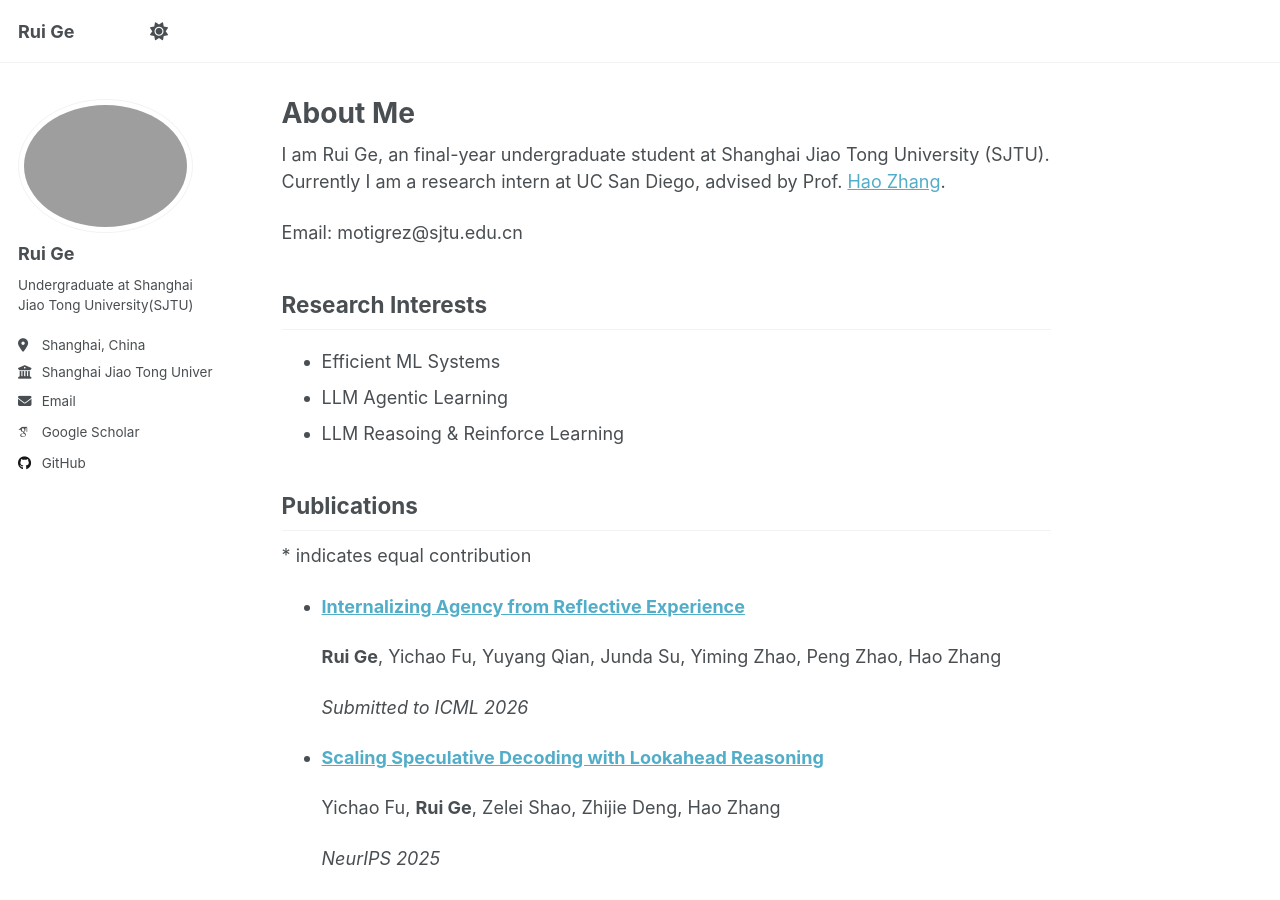
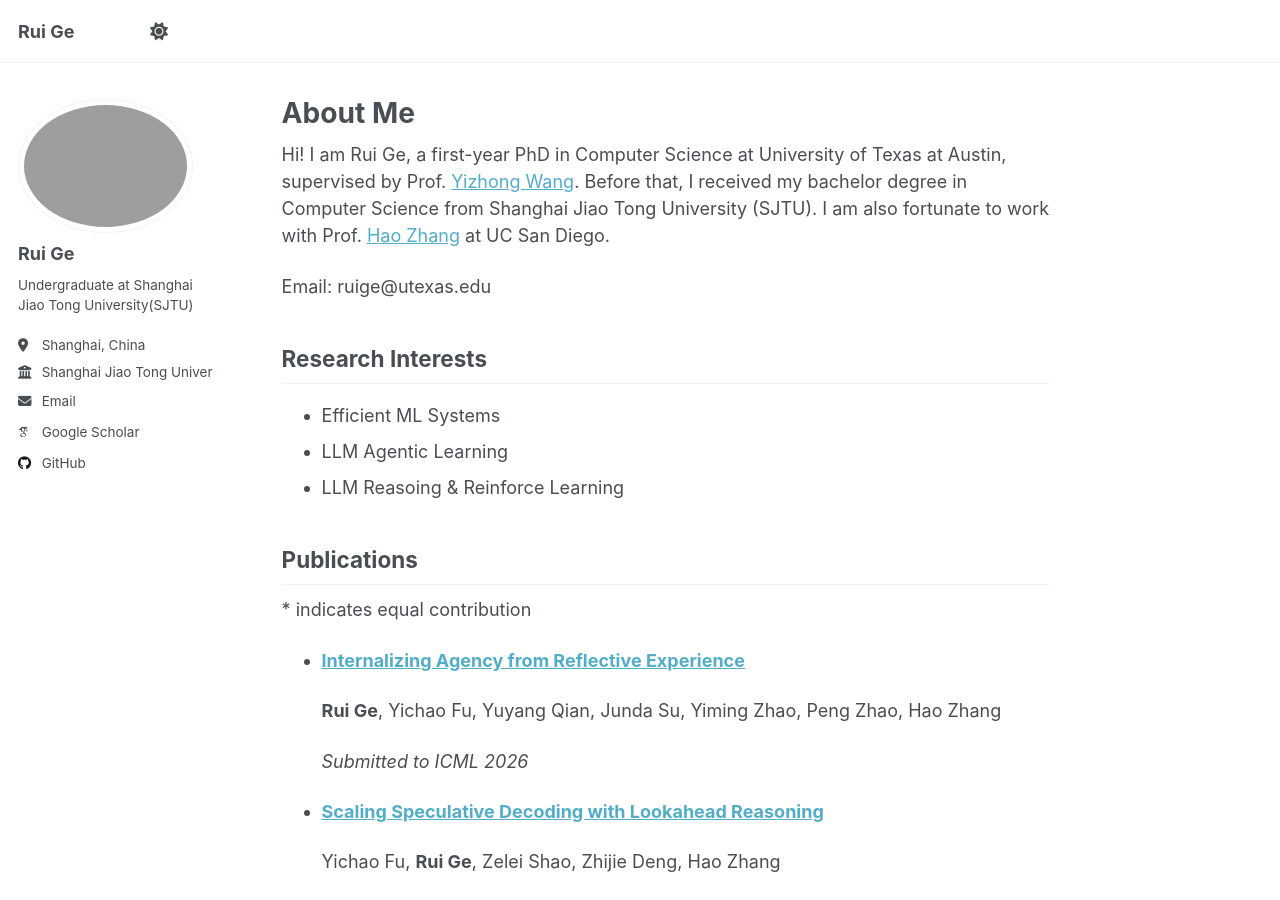
Before and after one commit to motigrez/motigrez.github.io, a Jekyll site: the page built from _pages/about.md, in a window 1280 px wide and 900 px high. Built offline with Jekyll 4.4.1, drawn with Linux system fonts in a browser that asks for light colours; some web fonts are replaced; a script that is not in the unit is left out.

Commit message:
Revise about page with new academic details
Updated personal information and academic status.

```diff
--- a/_pages/about.md
+++ b/_pages/about.md
@@ -5,9 +5,9 @@ permalink: /
 author_profile: true
 ---
 
-I am Rui Ge, an final-year undergraduate student at Shanghai Jiao Tong University (SJTU). Currently I am a research intern at UC San Diego, advised by Prof. [Hao Zhang](https://cseweb.ucsd.edu/~haozhang/).
+Hi! I am Rui Ge, a first-year PhD in Computer Science at University of Texas at Austin, supervised by Prof. [Yizhong Wang](https://yizhong-wang.com/). Before that, I received my bachelor degree in Computer Science from Shanghai Jiao Tong University (SJTU). I am also fortunate to work with Prof. [Hao Zhang](https://cseweb.ucsd.edu/~haozhang/) at UC San Diego.
 
-Email: motigrez@sjtu.edu.cn
+Email: ruige@utexas.edu
 
 ## Research Interests
 - Efficient ML Systems
```
